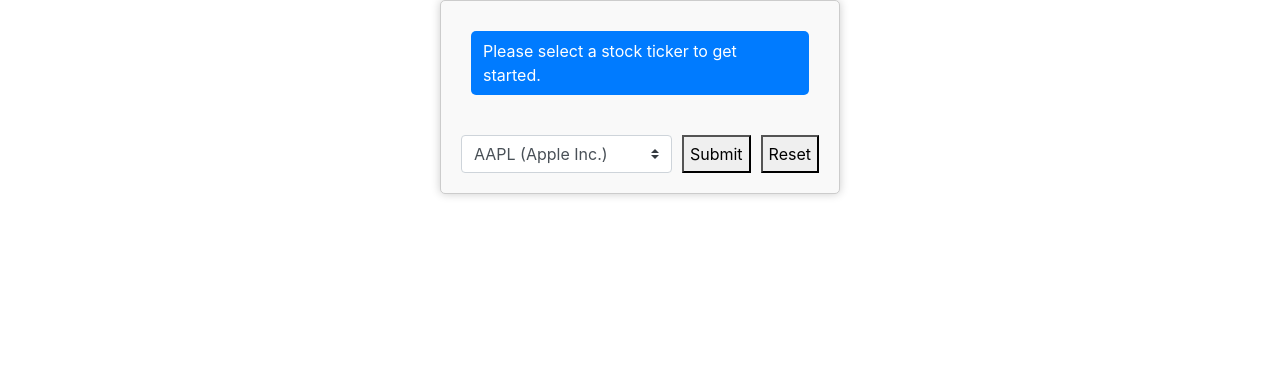
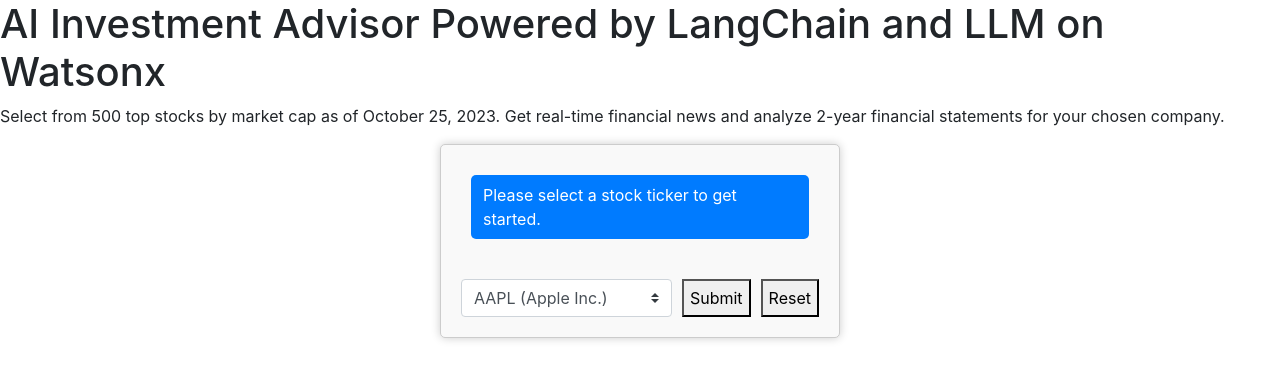
Before and after one commit to ibm-developer-skills-network/langchain-finance, a Flask app: page / in a window 1280 px wide. Shown: the top 380 px of the page. Run offline with Flask 3, Linux system fonts and the light colour scheme; some libraries are stand-ins or nearby versions.

Commit message:
Update index.html

```diff
--- a/templates/index.html
+++ b/templates/index.html
@@ -17,6 +17,10 @@
         <script src="../static/script.js"></script>
       </head>
 <body>
+    <div class="app-info">
+        <h1 >AI Investment Advisor Powered by LangChain and LLM on Watsonx</h1>
+        <p>Select from 500 top stocks by market cap as of October 25, 2023. Get real-time financial news and analyze 2-year financial statements for your chosen company.</p>
+    </div>
     <div class="chat-container">
         <div class="chat-messages" id="chatMessages">
             <div class="bot-message initial-message">Please select a stock ticker to get started.</div>
```
